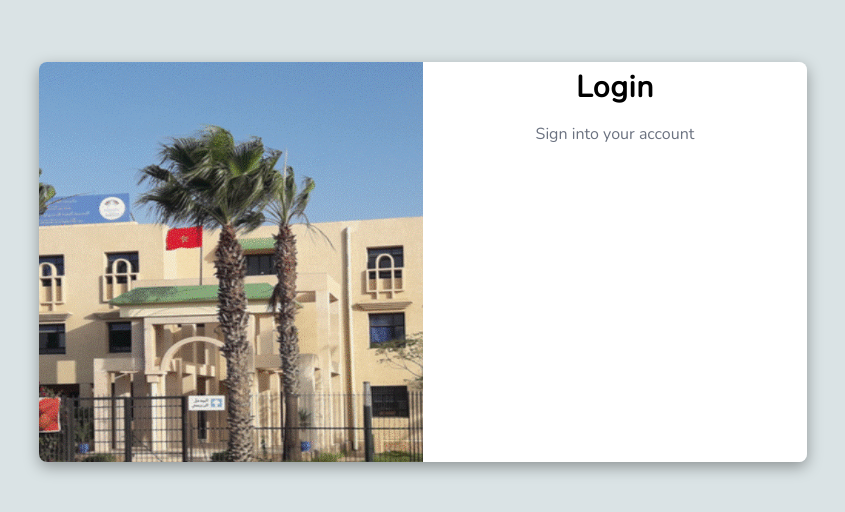
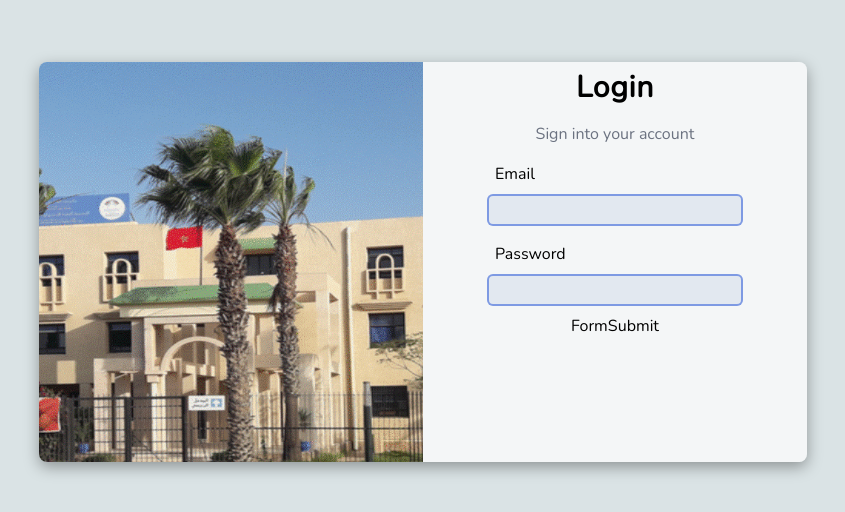
Before and after one commit to abderrahmane0402/BiblioEsts, a Next.js app: page /signIn in a window 1280 px wide. Shown: the part 138-650 px from the top of the page, without its empty margins (217-1062 px from the left). Built offline with nearby package versions, Linux system fonts and the light colour scheme.

Commit message:
login finishied by 80%

```diff
--- a/src/app/(login)/layout.tsx
+++ b/src/app/(login)/layout.tsx
@@ -1,6 +1,6 @@
 import MyImage from "@/components/ui/MyImage"
 import { FC, ReactNode } from "react"
-import ESTS from "../../../public/ESTS.jpg"
+import ESTS from "@/img/ESTS.jpg"
 
 interface LoginProps {
   children: ReactNode
@@ -13,7 +13,7 @@ const Login: FC<LoginProps> = ({ children }) => {
         <div className='relative w-1/2 min-h-full'>
           <MyImage src={ESTS} alt='ESTS-FrontPicture'/>
         </div>
-        <div className='w-1/2 min-h-full bg-white px-8'>{children}</div>
+        <div className='w-1/2 min-h-full bg-white/70 px-8'>{children}</div>
       </div>
     </div>
   )
--- a/src/app/(login)/signIn/page.tsx
+++ b/src/app/(login)/signIn/page.tsx
@@ -3,6 +3,7 @@ import Header from "@/components/ui/Header"
 import Input from "@/components/ui/Input"
 import Paragraph from "@/components/ui/Paragraph"
 import { FC, FormEvent, useState } from "react"
+import * as f from "@/components/Form"
 
 interface Sign_inProps {}
 
@@ -15,12 +16,52 @@ const Sign_in: FC<Sign_inProps> = ({}) => {
   }
   return (
     <div className='flex flex-col items-center'>
-
       <Header>Login</Header>
       <Paragraph type={"sub_title"} size={"sm"}>
         Sign into your account
       </Paragraph>
-
+      <f.FormRoot className='w-4/5 flex flex-col gap-2'
+      onClick={handleSubmit}>
+        <f.FormField name='email'>
+          <div>
+            <f.FormLabel>Email</f.FormLabel>
+            <f.FormMessage match={"patternMismatch"}>
+              Please enter a valid email
+            </f.FormMessage>
+            <f.FormMessage match={"valueMissing"}>
+              Please enter your email
+            </f.FormMessage>
+          </div>
+          <f.FormControl asChild>
+            <Input
+              name='email'
+              type='email'
+              onChange={(e) => setEmail(e.target.value)}
+            />
+          </f.FormControl>
+        </f.FormField>
+        <f.FormField name='pass'>
+          <div className="flex justify-between">
+            <f.FormLabel>Password</f.FormLabel>
+            <f.FormMessage match={"typeMismatch"}>
+              Please enter a valid password
+            </f.FormMessage>
+            <f.FormMessage match={"valueMissing"}>
+              Please enter your password
+            </f.FormMessage>
+          </div>
+          <f.FormControl asChild>
+            <Input
+              name='pass'
+              type='password'
+              onChange={(e) => setPass(e.target.value)}
+            />
+          </f.FormControl>
+        </f.FormField>
+        <f.FormSubmit asChild>
+          <button>FormSubmit</button>
+        </f.FormSubmit>
+      </f.FormRoot>
     </div>
   )
 }
--- a/src/components/Form.tsx
+++ b/src/components/Form.tsx
@@ -1,7 +1,7 @@
-"use client"
 import { ElementRef, FC } from "react"
 import * as RadixForm from "@radix-ui/react-form"
 import { cn } from "@/utils/cn"
+import Paragraph from "@/ui/Paragraph"
 
 const FormControl = RadixForm.Control
 const FormSubmit = RadixForm.Submit
@@ -11,33 +11,36 @@ interface FormLabelProps extends RadixForm.FormLabelProps {}
 
 const FormLabel: FC<FormLabelProps> = ({ children, className, ...props }) => {
   return (
-    <RadixForm.Label className={cn(className, "")} {...props}></RadixForm.Label>
+    <RadixForm.Label className={cn(className, "")} {...props}>
+      <Paragraph size={"sm"}>{children}</Paragraph>
+    </RadixForm.Label>
   )
 }
 
 interface FormMessageProps extends RadixForm.FormMessageProps {}
 
-const FormMessage: FC<FormMessageProps> = ({
-  children,
-  className,
-  ...props
-}) => {
+const FormMessage: FC<FormMessageProps> = ({ children, ...props }) => {
   return (
-    <RadixForm.Message
-      className={cn(className, "")}
-      {...props}
-    ></RadixForm.Message>
+    <RadixForm.Message {...props}>
+      <Paragraph size={"sm"} type='warning'>
+        {children}
+      </Paragraph>
+    </RadixForm.Message>
   )
 }
-
 
 interface FormFieldProps extends RadixForm.FormFieldProps {}
 
 const FormField: FC<FormFieldProps> = ({ children, className, ...props }) => {
   return (
-    <RadixForm.Field className={cn(className, "")} {...props}></RadixForm.Field>
+    <RadixForm.Field className={cn(className, "")} {...props}>
+      {children}
+    </RadixForm.Field>
   )
 }
+
+export { FormLabel, FormMessage, FormField, FormSubmit, FormRoot, FormControl }
+
 // <Form.Root onSubmit={handleSubmit} className="w-full">
 //         <Form.Field name='email'>
 //           <div className="flex justify-between">
--- a/src/components/ui/Input.tsx
+++ b/src/components/ui/Input.tsx
@@ -3,7 +3,7 @@ import { VariantProps, cva } from 'class-variance-authority'
 import { FC } from 'react'
 
 const InputVariants = cva(
-    'h-8'
+    'h-8 w-full bg-slate-200 border-2 border-blue-700/50 hover:border-blue-700 focus:border-blue-700 focus:outline-none rounded-md p-2 font-thin text-sm'
 )
 
 interface InputProps extends React.InputHTMLAttributes<HTMLInputElement> , VariantProps<typeof InputVariants> {}
--- a/src/components/ui/Paragraph.tsx
+++ b/src/components/ui/Paragraph.tsx
@@ -10,6 +10,7 @@ const ParagraphVariants = cva("font-normal p-2", {
       nrm: "text-black",
       nav: "text-white",
       sub_nav: "hover:text-[#CA3CFF]",
+      warning:"text-red-700"
     },
     size: {
       lg: "text-xl",
```
Also changed, not shown: tsconfig.json (+7 -5 lines).
